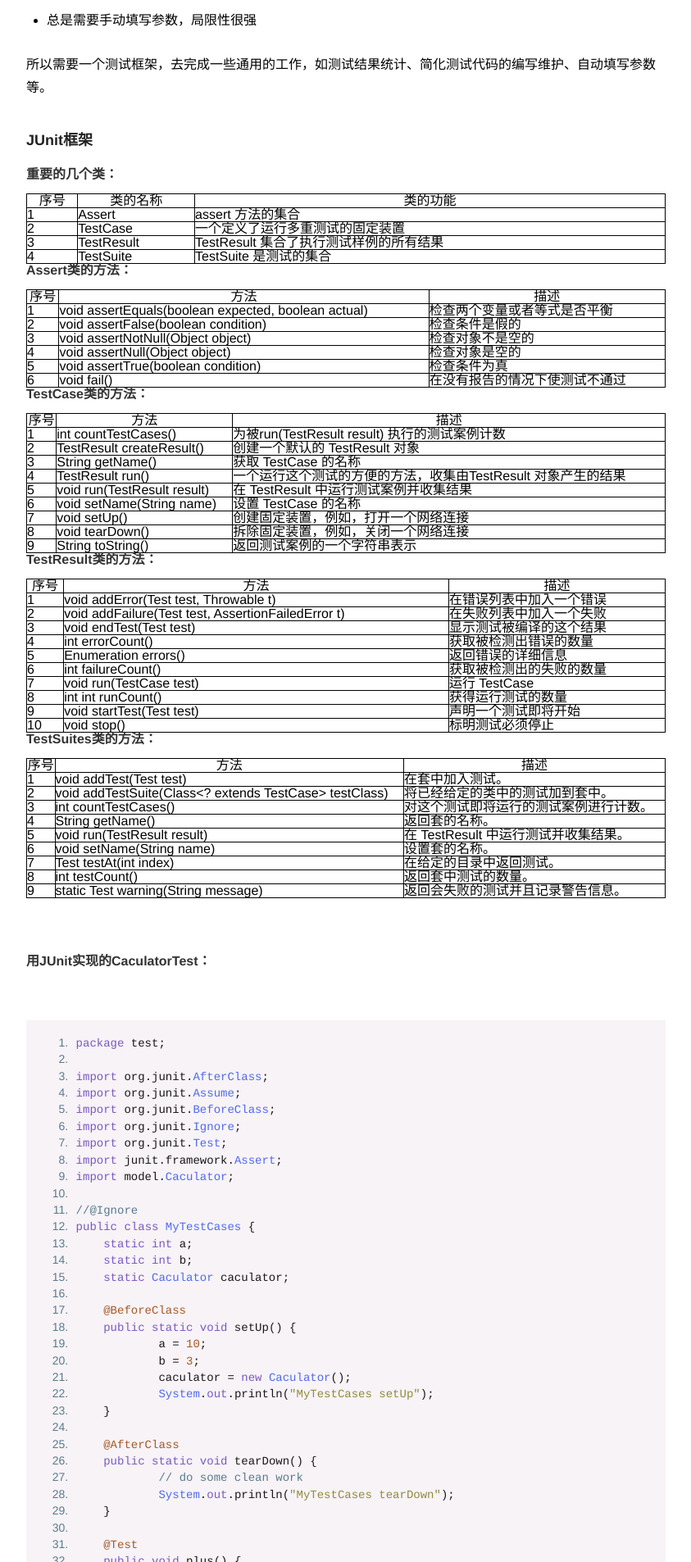
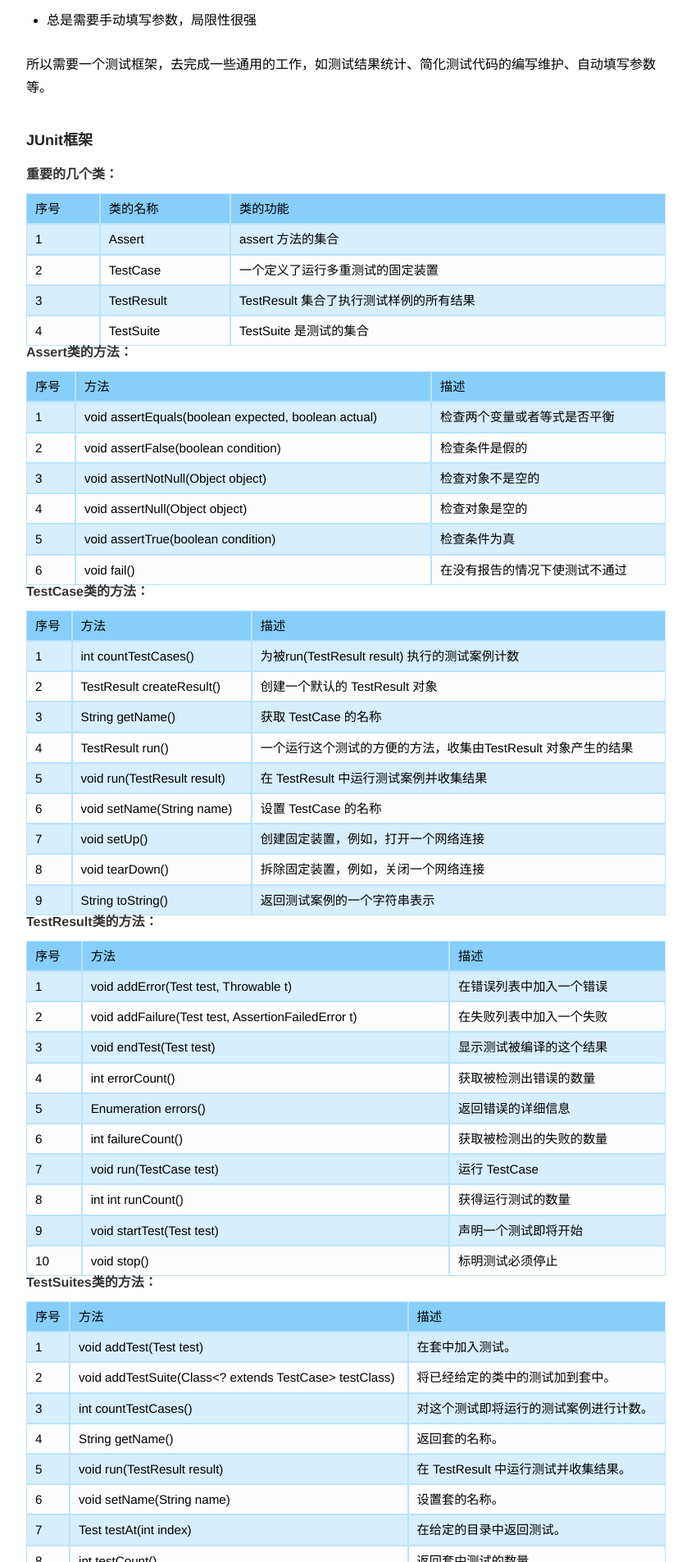
Before and after one commit to heavy-james/heavy-james.github.io, a Jekyll site: the page built from _posts/2016-03-06-AndroidUnitTest.md, in a window 1280 px wide. Shown: the part 1852-3758 px from the top of the page at 82% size, without its empty margins (218-1061 px from the left). Built offline with Jekyll 4.4.1, drawn with Linux system fonts in a browser that asks for light colours.

Commit message:
make table beautiful

```diff
--- a/_layouts/post.html
+++ b/_layouts/post.html
@@ -16,16 +16,33 @@
   <script src="/js/post.js" type="text/javascript"></script>
 </body>
 
-  <style>
-  table{
-    border-left:1px solid #000000;border-top:1px solid #000000;
-    width: 100%;
-    word-wrap:break-word; word-break:break-all;
-  }
-  table th{
-  text-align:center;
-  }
-  table th,td{
-    border-right:1px solid #000000;border-bottom:1px solid #000000;
-  }
+<style>
+table {
+	width:100%;
+	margin:15px 0;
+	word-wrap:break-word; word-break:break-all;
+	border:1;
+}
+table th {
+	background-color:#87CEFA;
+	color:#000000
+}
+table th, td {
+	font-size:0.95em;
+	text-align:left;
+	padding:10px;
+}
+table th, td {
+	border: 1px solid #bae3fc;
+	border-width:1px 1px 1px 1px
+}
+table tr {
+	border: 1px solid #bae3fc;
+}
+table tr:nth-child(odd){
+	background-color:#d7eefd;
+}
+table tr:nth-child(even){
+	background-color:#fdfdfd;
+}
 </style>
```
